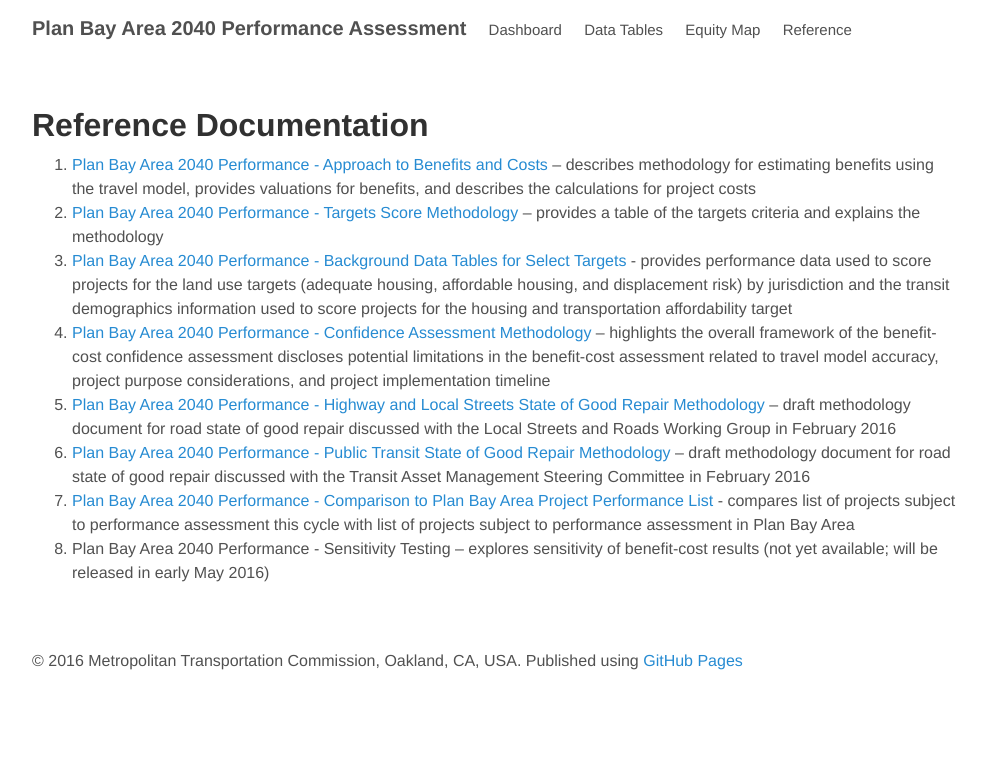
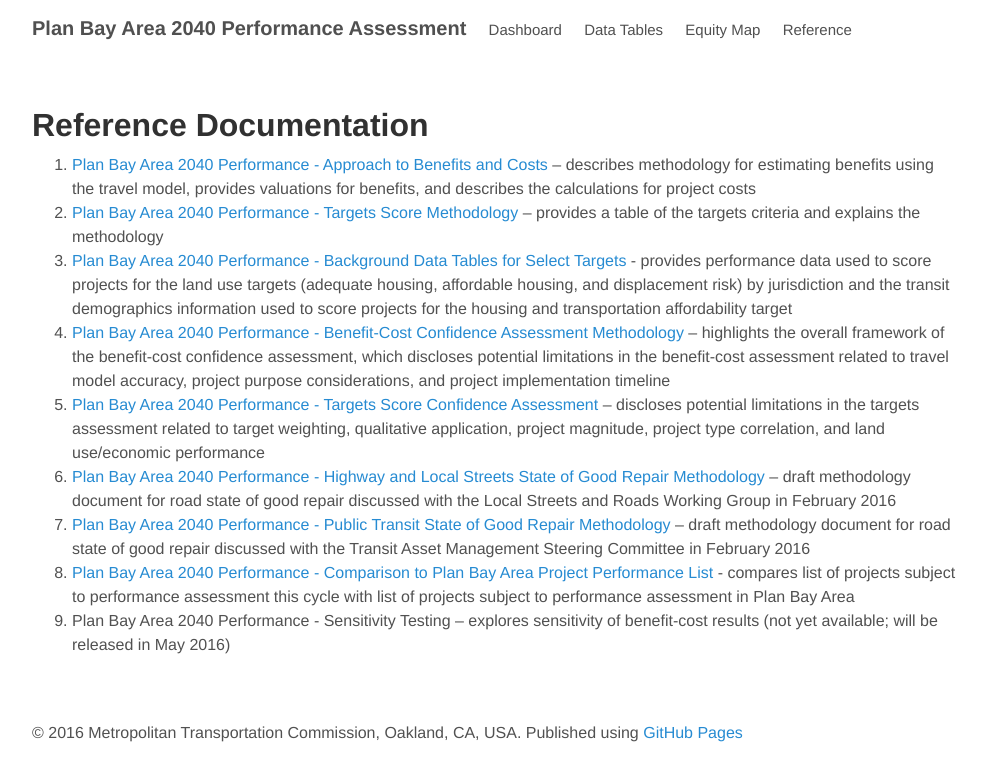
Before and after one commit to BayAreaMetro/performance, a Jekyll site: the page built from reference.md, in a window 1280 px wide. Shown: the top 781 px of the page, without its empty margins (144-1130 px from the left). Built offline with Jekyll 4.4.1, drawn with Linux system fonts in a browser that asks for light colours.

Commit message:
Updates to reflect final results
For everything but sensitivity & equity map.

```diff
--- a/index.html
+++ b/index.html
@@ -6,11 +6,10 @@
 <center><img src="assets/newLogo.png" alt="PBA40 logo"></center>
 
 <p>Welcome to the performance portal for Plan Bay Area 2040. This website allows stakeholders to access online resources associated with the project performance assessment and the state of good repair performance assessment. By clicking the links above, you will be able to explore:</p>
-<p>- <b>Project Dashboard.</b> This resource allows stakeholders to view the revised draft performance result summary table, explore an interactive bubble chart, and see detailed data on any project of interest (quantified benefits, target score, confidence results, equity results).</p>
+<p>- <b>Project Dashboard.</b> This resource allows stakeholders to view the performance result summary table, explore an interactive bubble chart, and see detailed data on any project of interest (quantified benefits, target score, confidence results, equity results).</p>
 <p>- <b>Detailed Data Tables.</b> These tables allow project sponsors to compare detailed benefit-cost and target score breakdowns across all transportation investments analyzed.</p>
 <p>- <b>Equity Interactive Map.</b> This interactive tool allows stakeholders to explore all of the uncommitted transportation investments analyzed on a geographic basis, with projects providing access to Communities of Concern clearly identified.</p>
 <p>- <b>Reference Documentation.</b> This page stores key files associated with the Plan Bay Area 2040 performance assessment, including methodology documentation.</p>
-<p>Note that results shown remain in draft form at this time; performance results are slated to be finalized later this spring.</p>
 <p> </p>
 <p>For more information:</p>
 <p>Contact <a href="mailto:kcarnarius@mtc.ca.gov" target="_top">Kristen Carnarius</a> for questions about the <b>project performance assessment</b>.</p>
--- a/reference.md
+++ b/reference.md
@@ -8,8 +8,9 @@
 1. [Plan Bay Area 2040 Performance - Approach to Benefits and Costs](https://mtcdrive.box.com/s/hmwwhfk7d2ibo8fdddybar9zlh8dxm4i) – describes methodology for estimating benefits using the travel model, provides valuations for benefits, and describes the calculations for project costs
 2. [Plan Bay Area 2040 Performance - Targets Score Methodology](https://mtcdrive.box.com/s/3txc8gh6cgg9yp9gmgrp4t0as25u2gsf) – provides a table of the targets criteria and explains the methodology
 3. [Plan Bay Area 2040 Performance - Background Data Tables for Select Targets](https://mtcdrive.box.com/s/2lnaujt9bc0vk2rwaid9vtmc29ymgau0) - provides performance data used to score projects for the land use targets (adequate housing, affordable housing, and displacement risk) by jurisdiction and the transit demographics information used to score projects for the housing and transportation affordability target
-4. [Plan Bay Area 2040 Performance - Confidence Assessment Methodology](https://mtcdrive.box.com/s/t2wjvcz5svgot4jmky8sx98zkgywqbin) – highlights the overall framework of the benefit-cost confidence assessment discloses potential limitations in the benefit-cost assessment related to travel model accuracy, project purpose considerations, and project implementation timeline
-5. [Plan Bay Area 2040 Performance - Highway and Local Streets State of Good Repair Methodology](https://mtcdrive.box.com/s/s3li252qowpnkdjtn9foulvvlr5f3xsx) – draft methodology document for road state of good repair discussed with the Local Streets and Roads Working Group in February 2016
-6. [Plan Bay Area 2040 Performance - Public Transit State of Good Repair Methodology](https://mtcdrive.box.com/s/uyod7q3dkbrlhjdckbuqulprtyy8dvxm) – draft methodology document for road state of good repair discussed with the Transit Asset Management Steering Committee in February 2016
-7. [Plan Bay Area 2040 Performance - Comparison to Plan Bay Area Project Performance List](https://mtcdrive.box.com/s/x3jj074xrrriqzfe4y4roous6ssdovke) - compares list of projects subject to performance assessment this cycle with list of projects subject to performance assessment in Plan Bay Area
-8. Plan Bay Area 2040 Performance - Sensitivity Testing – explores sensitivity of benefit-cost results (not yet available; will be released in early May 2016)
+4. [Plan Bay Area 2040 Performance - Benefit-Cost Confidence Assessment Methodology](https://mtcdrive.box.com/s/t2wjvcz5svgot4jmky8sx98zkgywqbin) – highlights the overall framework of the benefit-cost confidence assessment, which discloses potential limitations in the benefit-cost assessment related to travel model accuracy, project purpose considerations, and project implementation timeline
+5. [Plan Bay Area 2040 Performance - Targets Score Confidence Assessment](https://mtcdrive.box.com/s/viwnrwz5ddv60id0cb82rhe6qe2h13e1) –  discloses potential limitations in the targets assessment related to target weighting, qualitative application, project magnitude, project type correlation, and land use/economic performance
+6. [Plan Bay Area 2040 Performance - Highway and Local Streets State of Good Repair Methodology](https://mtcdrive.box.com/s/s3li252qowpnkdjtn9foulvvlr5f3xsx) – draft methodology document for road state of good repair discussed with the Local Streets and Roads Working Group in February 2016
+7. [Plan Bay Area 2040 Performance - Public Transit State of Good Repair Methodology](https://mtcdrive.box.com/s/uyod7q3dkbrlhjdckbuqulprtyy8dvxm) – draft methodology document for road state of good repair discussed with the Transit Asset Management Steering Committee in February 2016
+8. [Plan Bay Area 2040 Performance - Comparison to Plan Bay Area Project Performance List](https://mtcdrive.box.com/s/x3jj074xrrriqzfe4y4roous6ssdovke) - compares list of projects subject to performance assessment this cycle with list of projects subject to performance assessment in Plan Bay Area
+9. Plan Bay Area 2040 Performance - Sensitivity Testing – explores sensitivity of benefit-cost results (not yet available; will be released in May 2016)
```
Also changed, not shown: dashboard.md (+1 -1 lines), equity.md (+1 -1 lines), tables.md (+3 -2 lines).
